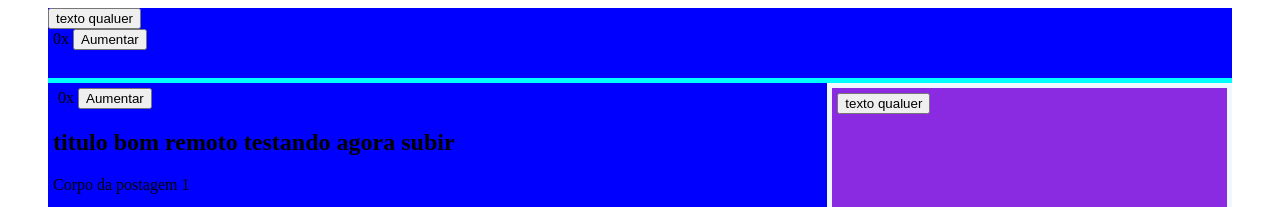
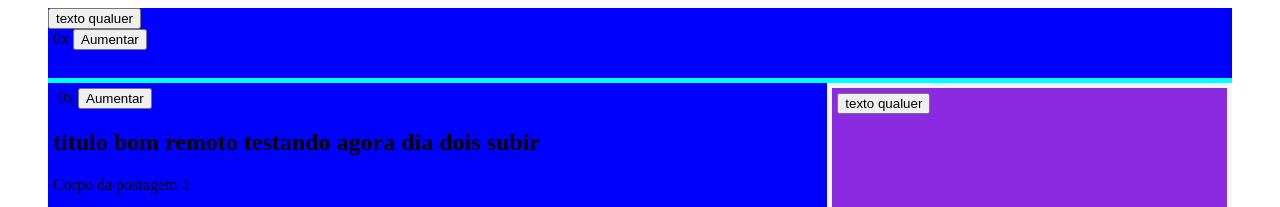
Before and after one commit to cristiamvp/b7webteste, a plain HTML site: page index.html in a window 1280 px wide. Shown: the top 207 px of the page. Drawn offline with nearby package versions, Linux system fonts and the light colour scheme.

Commit message:
fazendo commi para o remoto segunda tentativa

```diff
--- a/index.html
+++ b/index.html
@@ -19,7 +19,7 @@
         <section class="container">
             <section class="container_content" id="conteudo">
                 <contador></contador>
-                <postagem titulo="titulo bom  remoto testando agora subir">
+                <postagem titulo="titulo bom  remoto testando agora dia dois  subir">
                     Corpo da postagem 1 <br>
 
 
```
Also changed, not shown: 1 other file.
